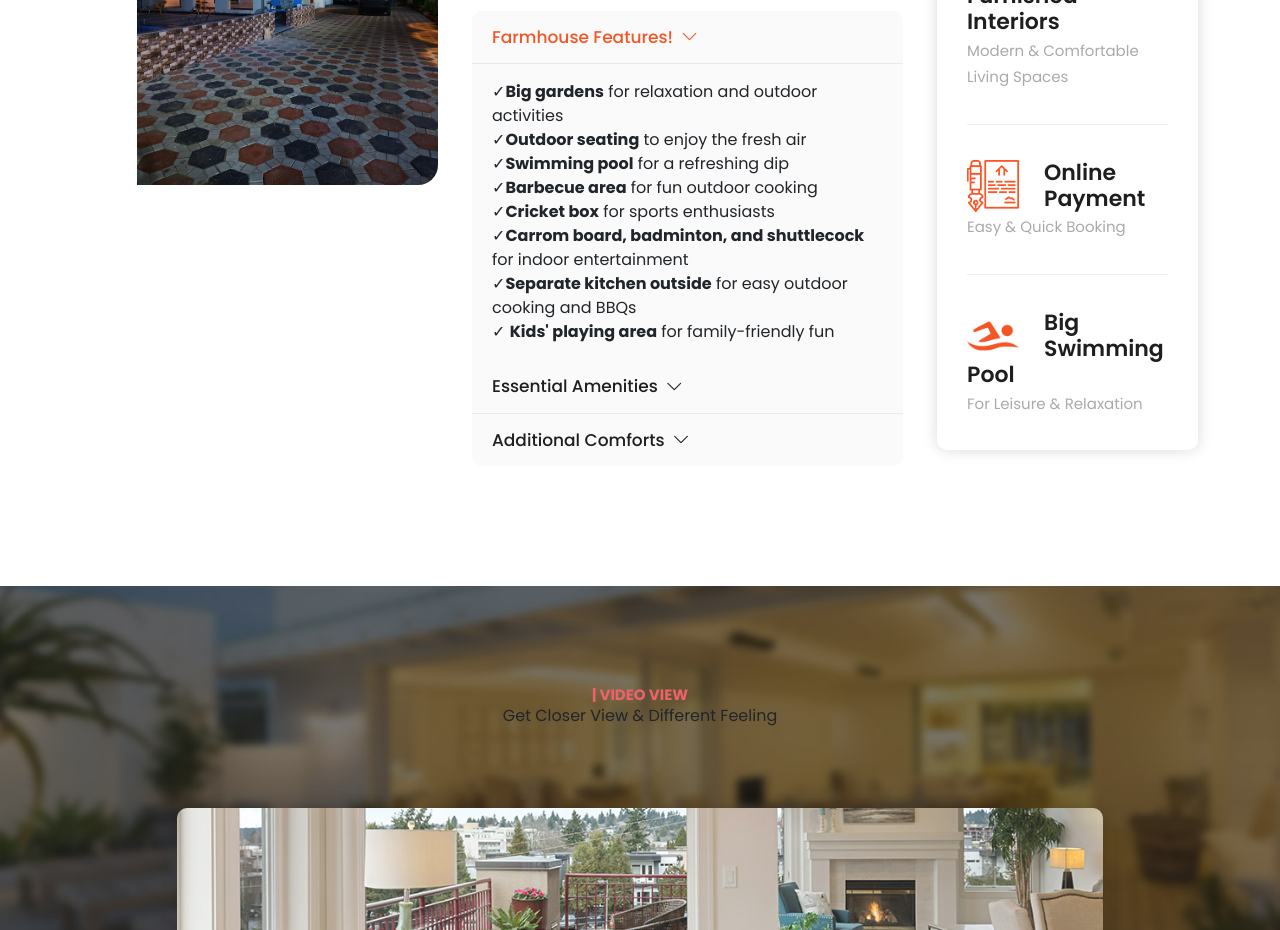
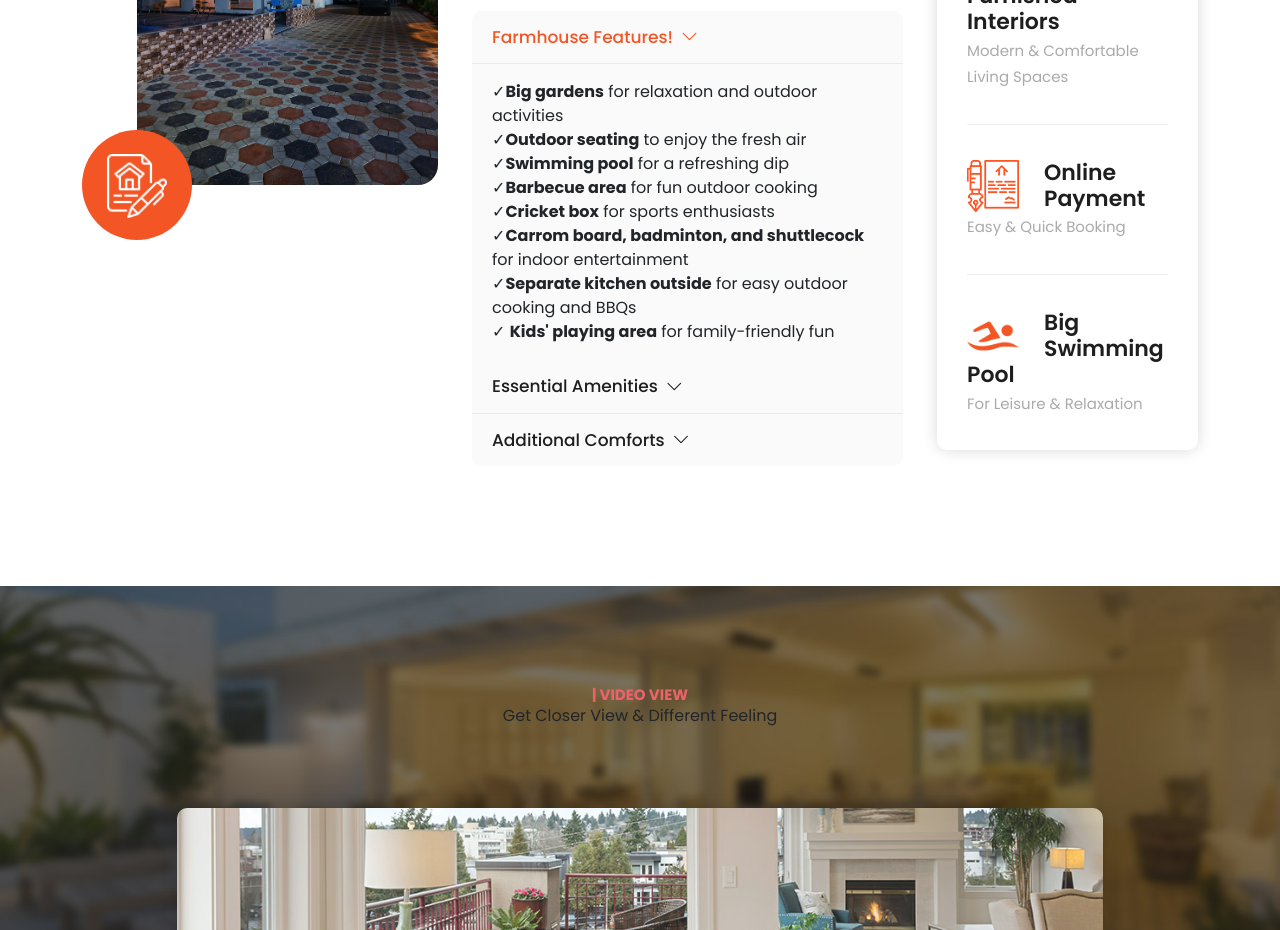
Before and after one commit to Waheed-farm/Website, a plain HTML site: page index.html in a window 1280 px wide. Shown: the part 1420-2350 px from the top of the page. Drawn offline with nearby package versions, Linux system fonts and the light colour scheme; animation ran at ten frames a second.

Commit message:
Update index.html

```diff
--- a/index.html
+++ b/index.html
@@ -123,7 +123,7 @@ https://templatemo.com/tm-591-villa-agency
         <div class="col-lg-4">
           <div class="left-image">
             <img src="assets/images/farm2.jpg" alt="" style="border-radius: 20px;">
-            <!-- <a href="property-details.html"><img src="assets/images/featured-icon.png" alt="" style="max-width: 60px; padding: 0px;"></a> -->
+            <a href="property-details.html"><img src="assets/images/featured-icon.png" alt="" style="max-width: 60px; padding: 0px;"></a>
           </div>
         </div>
         <div class="col-lg-5">
```
